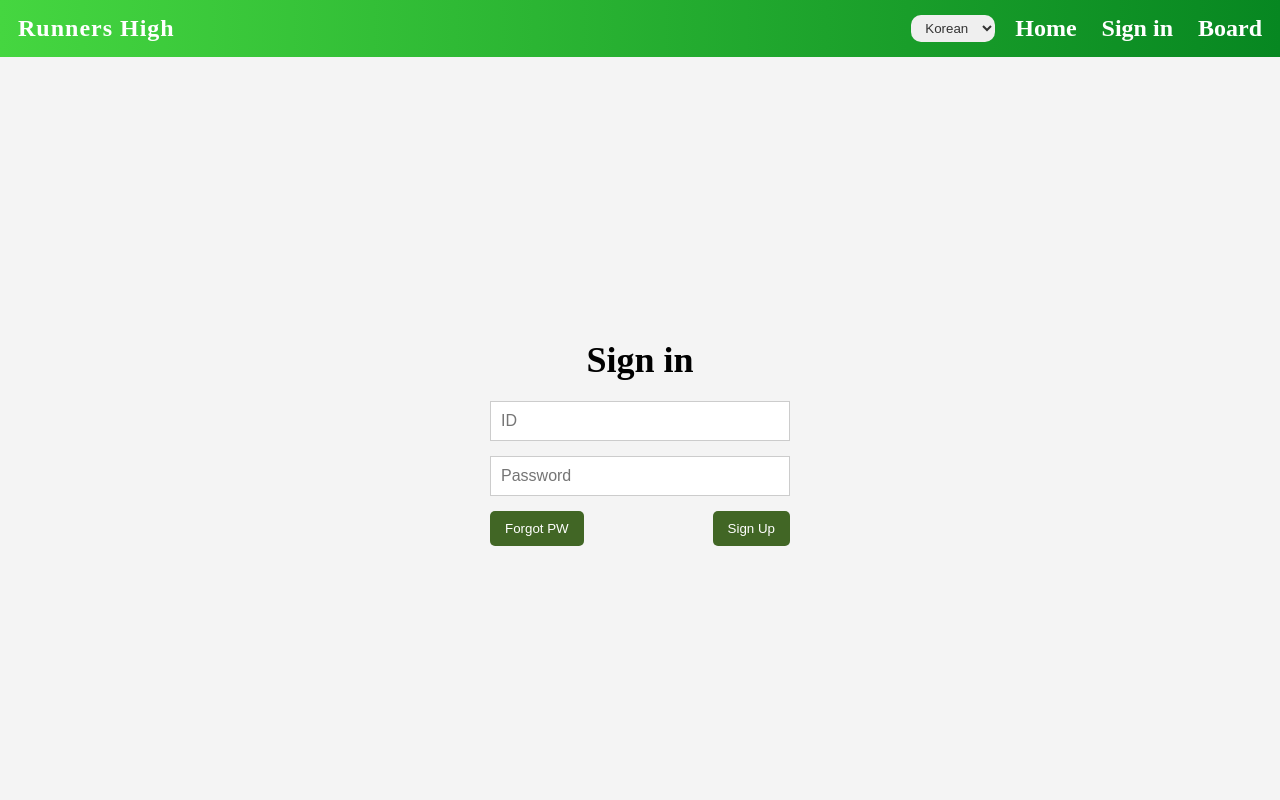
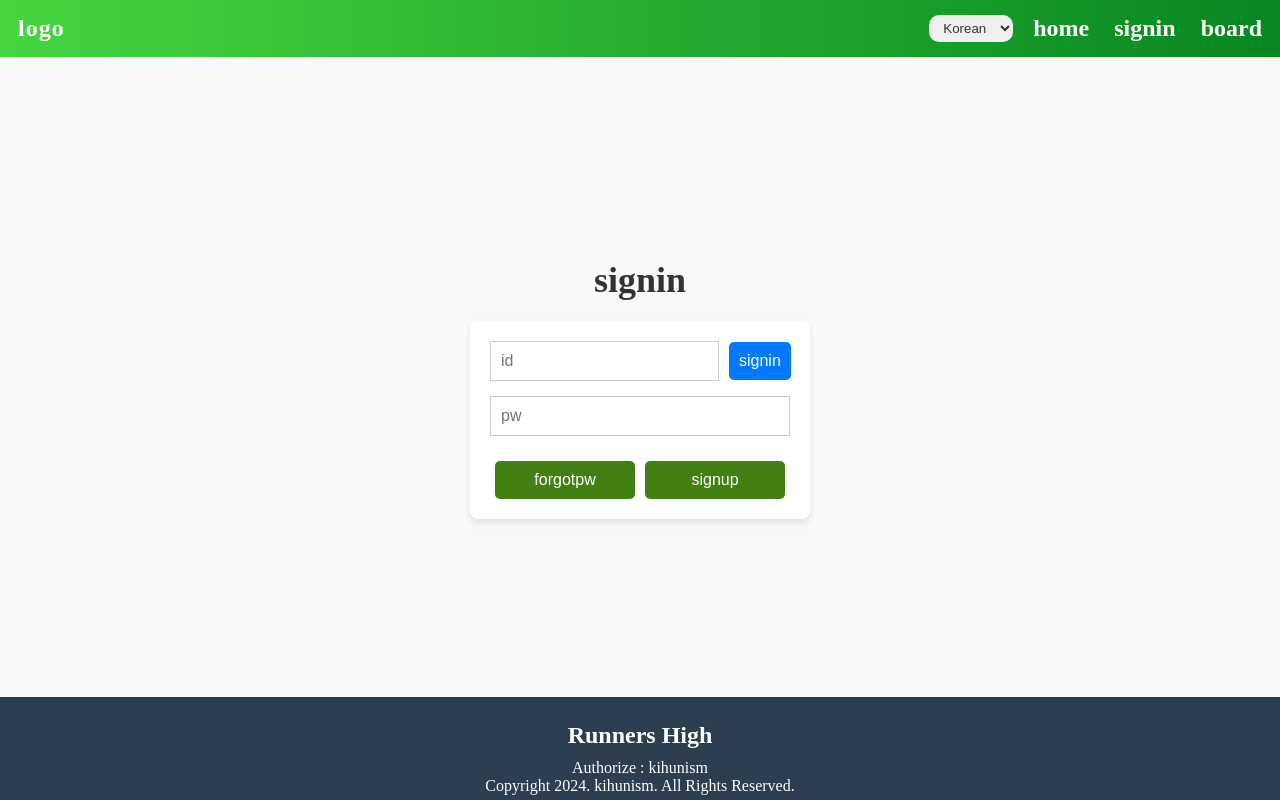
Before and after one commit to codeOccluter/prisma_prac, a Next.js app: page /member/signin in a window 1280 px wide. Shown: the top 800 px of the page. Built offline with nearby package versions, Linux system fonts and the light colour scheme; no server answers.

Commit message:
-18n 적용, layout 수정

```diff
--- a/css/layout/layout.module.css
+++ b/css/layout/layout.module.css
@@ -13,5 +13,4 @@
 }
 
 .wrapmain {
-    padding: 80px 50px;
 }
--- a/css/member/signin.module.css
+++ b/css/member/signin.module.css
@@ -4,69 +4,84 @@
     align-items: center;
     justify-content: center;
     height: 80vh;
+    background-color: #f9f9f9;
 }
 
 .h1 {
     margin-bottom: 20px;
-    margin-top: -30px;
-    font-family: 'Dancing Script';
+    font-family: 'Dancing Script', cursive;
     font-weight: 700;
     font-size: 36px;
+    color: #333;
 }
 
 .form {
     display: flex;
     flex-direction: column;
     width: 300px;
+    max-width: 350px;
+    background: white;
+    padding: 20px;
+    border-radius: 8px;
+    box-shadow: 0 4px 6px rgba(0, 0, 0, 0.1);
+}
+
+.inputGroup {
+    display: flex;
+    align-items: center;
+    margin-bottom: 15px;
 }
 
 .input {
-    margin-bottom: 15px;
+    flex: 1;
+    margin-bottom: 5px 10px;
     padding: 10px;
     border: 1px solid #ccc;
-    font-size: 16px;
-    position: relative;
-    overflow: hidden;
-    transition: border-color 0.3s;
+    font-size: 1rem;
+    transition: all 0.3s;
 }
 
 .input:focus{
     background-color: #e4edd2;
+    border-color: #007BFF;
+    outline: none;
 }
 
-.input::before{
-    content: "";
-    position: absolute;
-    top: -10px;
-    left: -10px;
-    width: 20px;
-    height: 20px;
-    background-color: white;
-    border: 1px solid #b7b986;
-    border-radius: 50%;
-    opacity: 0;
-    transition: opacity 0.3s;
+.loginButton {
+    padding: 10px 10px;
+    background-color: #007BFF;
+    margin-left: 10px;
+    color: white;
+    border: none;
+    border-radius: 5px;
+    cursor: pointer;
+    font-size: 1rem;
+    transition: background-color 0.3s;
 }
 
-.input:focus::before{
-    display: flex;
-    justify-content: space-between;
+.loginButton:hover {
+    background-color: #5a6268;
 }
 
 .buttonContainer {
     display: flex;
     justify-content: space-between;
+    margin-top: 10px;
 }
 
 .button {
-    padding: 10px 15px;
+    flex: 1;
+    margin: 0 5px;
+    padding: 10px;
     border: none;
     border-radius: 5px;
-    background-color: #416625;
+    background-color: #428013;
     color: white;
     cursor: pointer;
+    font-size: 1rem;
+    transition: background-color 0.3s;
 }
 
 .button:hover {
-    background-color: #005bb5;
+    background-color: #a1aa59;
 }
--- a/public/locales/en/translation.json
+++ b/public/locales/en/translation.json
@@ -1,4 +1,12 @@
 {
     "welcome": "Hello!",
-    "description": "This is a multiingual example."
+    "description": "This is a multiingual example.",
+    "home": "Home",
+    "signin": "Sign in",
+    "board": "Board",
+    "logo": "Runners High",
+    "forgotpw": "Forgot PW",
+    "signup": "Sign Up",
+    "id": "ID",
+    "pw": "Password"
 }
--- a/public/locales/ko/translation.json
+++ b/public/locales/ko/translation.json
@@ -1,4 +1,12 @@
 {
     "welcome": "안녕하세요",
-    "description": "이것은 다국어 지원 예제입니다."
+    "description": "이것은 다국어 지원 예제입니다.",
+    "home": "홈",
+    "signin": "로그인",
+    "board": "게시판",
+    "logo": "러너스 하이",
+    "forgotpw": "비밀번호 찾기",
+    "signup": "회원가입",
+    "id": "아이디",
+    "pw": "비밀번호"
 }
--- a/src/app/member/signin/page.tsx
+++ b/src/app/member/signin/page.tsx
@@ -1,32 +1,46 @@
 // signin 페이지
+"use client"
 
 import React from "react"
 import styles from "../../../../css/member/signin.module.css"
+import "../../../i18n"
+import { useTranslation } from "react-i18next"
 
 const Signin = () => {
+
+    const { t } = useTranslation()
+
     return (
         <div className={styles.container}>
-            <h1 className={styles.h1}>Sign in</h1>
+            <h1 className={styles.h1}>{t('signin')}</h1>
             <form className={styles.form}>
+                <div className={styles.inputGroup}>
                     <input
                         type="text"
-                    placeholder="ID"
+                        placeholder={t('id')}
                         className={styles.input}
                     />
+                    <button
+                        type="button"
+                        className={styles.loginButton}
+                    >{t('signin')}</button>
+                </div>
+                <div className={styles.inputGroup}>
                     <input
                         type="password"
-                    placeholder="Password"
+                        placeholder={t('pw')}
                         className={styles.input}
                     />
+                </div>
                 <div className={styles.buttonContainer}>
                     <button
                         type="button"
                         className={styles.button}
-                    >Forgot PW</button>
+                    >{t('forgotpw')}</button>
                     <button
                         type="button"
                         className={styles.button}
-                    >Sign Up</button>
+                    >{t('signup')}</button>
                 </div>
             </form>
         </div>
--- a/src/app/page.tsx
+++ b/src/app/page.tsx
@@ -13,8 +13,10 @@
 
   return (
       <div>
-          <h1>{t('welcome')}</h1>
-          <p>{t('description')}</p>
+            <div className={styles.introduce}>
+                <h1>{t('welcome')}</h1>
+                <p>{t('description')}</p>
+            </div>
       </div>
   )
 }
--- a/src/components/layout/Header.tsx
+++ b/src/components/layout/Header.tsx
@@ -19,7 +19,7 @@
 
     return (
         <header className={styles.header}>
-            <div className={styles.logo}>Runners High</div>
+            <div className={styles.logo}>{t('logo')}</div>
             <nav className={`${styles.nav} ${isMenuOpen ? styles.open : ""}`}>
                 <div className={styles.languageSelector}>
                     <select
@@ -32,9 +32,9 @@
                     </select>
                 </div>
                 <ul className={styles.menu}>
-                    <li><Link href={"/"} className={styles.menuLink}>Home</Link></li>
-                    <li><Link href={"/member/signin"} className={styles.menuLink}>Sign in</Link></li>
-                    <li><Link href={"/dashboard"} className={styles.menuLink}>Board</Link></li>
+                    <li><Link href={"/"} className={styles.menuLink}>{t('home')}</Link></li>
+                    <li><Link href={"/member/signin"} className={styles.menuLink}>{t('signin')}</Link></li>
+                    <li><Link href={"/dashboard"} className={styles.menuLink}>{t('board')}</Link></li>
                 </ul>
             </nav>
             <div className={styles.hamburger} onClick={toggleMenu}>
```
Lines whose indentation alone changed are shown as unchanged.
